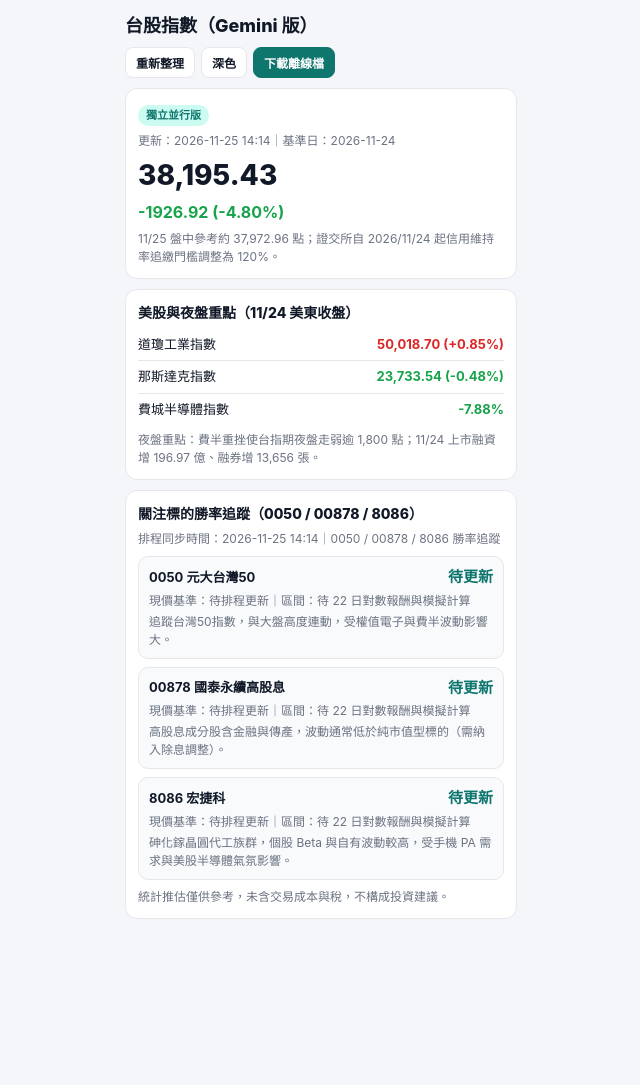
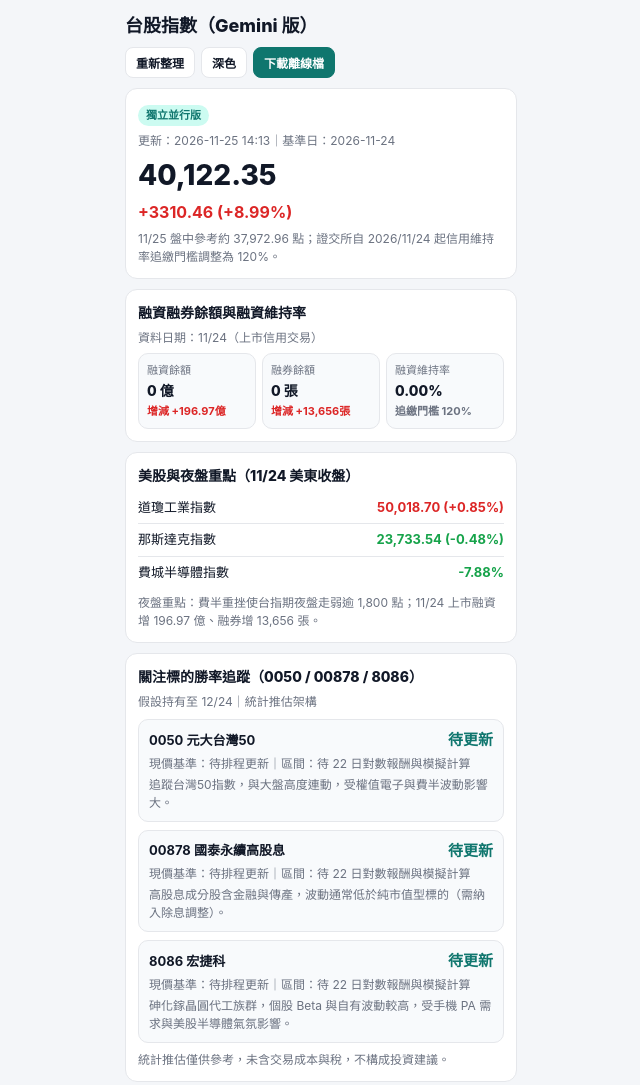
Before and after one commit to haor741121-ship-it/tw-index, a plain HTML site: page gemini-tw-index.html in a window 1280 px wide. Shown: the whole page, without its empty margins (319-959 px from the left). Before the commit the page ends 973 px from the top, so only its background shows below. Drawn offline with Linux system fonts and the light colour scheme.

Commit message:
Update gemini-tw-index.html

```diff
--- a/gemini-tw-index.html
+++ b/gemini-tw-index.html
@@ -110,6 +110,32 @@
       font-weight: 800;
       margin: 0 0 6px;
     }
+    .grid-3 {
+      display: grid;
+      grid-template-columns: repeat(3, 1fr);
+      gap: 6px;
+      margin-top: 6px;
+    }
+    .stat-box {
+      background: var(--soft-bg);
+      border: 1px solid var(--border);
+      border-radius: 10px;
+      padding: 8px;
+    }
+    .stat-label {
+      font-size: 11px;
+      color: var(--muted);
+      margin-bottom: 2px;
+    }
+    .stat-val {
+      font-size: 14px;
+      font-weight: 800;
+      word-break: break-word;
+    }
+    .stat-chg {
+      font-size: 11px;
+      margin-top: 2px;
+    }
     .row-item {
       display: flex;
       justify-content: space-between;
@@ -162,6 +188,28 @@
     </section>
 
     <section class="card">
+      <div class="title" id="marginTitle">融資融券餘額與融資維持率</div>
+      <div class="sub" id="marginMeta"></div>
+      <div class="grid-3">
+        <div class="stat-box">
+          <div class="stat-label">融資餘額</div>
+          <div class="stat-val" id="marginBal">—</div>
+          <div class="stat-chg" id="marginBalChg">—</div>
+        </div>
+        <div class="stat-box">
+          <div class="stat-label">融券餘額</div>
+          <div class="stat-val" id="shortBal">—</div>
+          <div class="stat-chg" id="shortBalChg">—</div>
+        </div>
+        <div class="stat-box">
+          <div class="stat-label">融資維持率</div>
+          <div class="stat-val" id="marginRatio">—</div>
+          <div class="stat-chg" id="marginRatioNote">—</div>
+        </div>
+      </div>
+    </section>
+
+    <section class="card">
       <div class="title" id="usTitle">美股與夜盤重點</div>
       <div id="usList"></div>
       <div class="sub" id="nightNote" style="margin-top:6px;"></div>
@@ -177,32 +225,29 @@
 
   <script id="gemini-snapshot" type="application/json" data-keep>
   {
-    "version": "gemini-v1.4",
-    "updated": "2026-11-25 14:14",
+    "version": "gemini-v1.5",
+    "updated": "2026-11-25 14:13",
     "tradeDate": "2026-11-24",
-    "taiexClose": 38195.43,
-    "taiexPrev": 40122.35,
+    "taiexClose": 40122.35,
+    "taiexPrev": 36811.89,
     "statusNote": "11/25 盤中參考約 37,972.96 點；證交所自 2026/11/24 起信用維持率追繳門檻調整為 120%。",
+    "margin": {
+      "date": "11/24",
+      "marginBalance": null,
+      "marginBalanceChg": "+196.97億",
+      "shortBalance": null,
+      "shortBalanceChg": "+13,656張",
+      "maintenanceRatio": null,
+      "thresholdNote": "追繳門檻 120%"
+    },
     "usTitle": "美股與夜盤重點（11/24 美東收盤）",
     "us": [
-      {
-        "name": "道瓊工業指數",
-        "value": "50,018.70 (+0.85%)",
-        "dir": "up"
-      },
-      {
-        "name": "那斯達克指數",
-        "value": "23,733.54 (-0.48%)",
-        "dir": "down"
-      },
-      {
-        "name": "費城半導體指數",
-        "value": "-7.88%",
-        "dir": "down"
-      }
+      { "name": "道瓊工業指數", "value": "50,018.70 (+0.85%)", "dir": "up" },
+      { "name": "那斯達克指數", "value": "23,733.54 (-0.48%)", "dir": "down" },
+      { "name": "費城半導體指數", "value": "-7.88%", "dir": "down" }
     ],
     "nightNote": "夜盤重點：費半重挫使台指期夜盤走弱逾 1,800 點；11/24 上市融資增 196.97 億、融券增 13,656 張。",
-    "winMeta": "排程同步時間：2026-11-25 14:14｜0050 / 00878 / 8086 勝率追蹤",
+    "winMeta": "假設持有至 12/24｜統計推估架構",
     "win": [
       {
         "code": "0050 元大台灣50",
@@ -237,6 +282,13 @@
       const idxVal = document.getElementById("idxVal");
       const idxDiff = document.getElementById("idxDiff");
       const statusNote = document.getElementById("statusNote");
+      const marginMeta = document.getElementById("marginMeta");
+      const marginBal = document.getElementById("marginBal");
+      const marginBalChg = document.getElementById("marginBalChg");
+      const shortBal = document.getElementById("shortBal");
+      const shortBalChg = document.getElementById("shortBalChg");
+      const marginRatio = document.getElementById("marginRatio");
+      const marginRatioNote = document.getElementById("marginRatioNote");
       const usTitle = document.getElementById("usTitle");
       const usList = document.getElementById("usList");
       const nightNote = document.getElementById("nightNote");
@@ -252,6 +304,14 @@
         const mm = String(d.getMinutes()).padStart(2, "0");
         const ss = String(d.getSeconds()).padStart(2, "0");
         return `${hh}:${mm}:${ss}`;
+      }
+
+      function chgClass(str) {
+        if (!str || typeof str !== "string") return "flat";
+        const s = str.trim();
+        if (s.startsWith("+") || s.includes("增")) return "up";
+        if (s.startsWith("-") || s.includes("減")) return "down";
+        return "flat";
       }
 
       function applyTaiex(updatedText, tradeDateText, closeVal, prevVal, extraTag = "") {
@@ -282,9 +342,33 @@
         }
       }
 
+      function renderMargin(m) {
+        const data = m && typeof m === "object" ? m : {};
+        marginMeta.textContent = data.date ? `資料日期：${data.date}（上市信用交易）` : "上市信用交易";
+
+        const mBal = Number(data.marginBalance);
+        marginBal.textContent = Number.isFinite(mBal) ? `${mBal.toLocaleString("en-US")} 億` : "—";
+        const mChgText = data.marginBalanceChg ? `增減 ${data.marginBalanceChg}` : "增減 —";
+        marginBalChg.textContent = mChgText;
+        marginBalChg.className = `stat-chg ${chgClass(data.marginBalanceChg)}`;
+
+        const sBal = Number(data.shortBalance);
+        shortBal.textContent = Number.isFinite(sBal) ? `${sBal.toLocaleString("en-US")} 張` : "—";
+        const sChgText = data.shortBalanceChg ? `增減 ${data.shortBalanceChg}` : "增減 —";
+        shortBalChg.textContent = sChgText;
+        shortBalChg.className = `stat-chg ${chgClass(data.shortBalanceChg)}`;
+
+        const ratioNum = Number(data.maintenanceRatio);
+        marginRatio.textContent = Number.isFinite(ratioNum) ? `${ratioNum.toFixed(2)}%` : "—";
+        marginRatioNote.textContent = data.thresholdNote || "追繳門檻 120%";
+        marginRatioNote.className = "stat-chg flat";
+      }
+
       function renderSections(snap) {
         baseStatusNote = snap.statusNote || "";
         statusNote.textContent = baseStatusNote;
+
+        renderMargin(snap.margin);
 
         usTitle.textContent = snap.usTitle || "美股與夜盤重點";
         usList.innerHTML = "";
```
